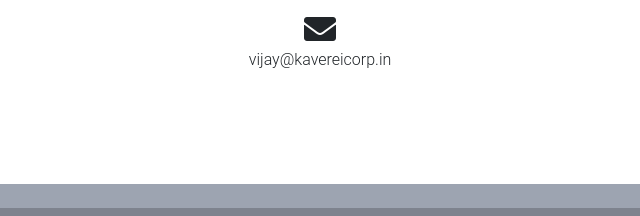
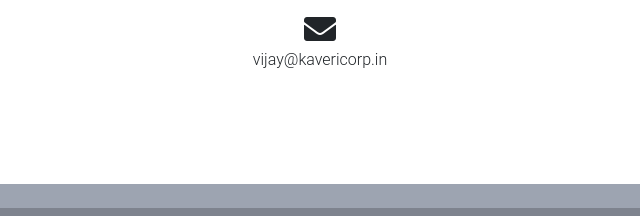
Before and after one commit to simplyvijay/kavericorp, a plain HTML site: page index.html in a window 1280 px wide. Shown: the part 2495-2711 px from the top of the page, 320-960 px from the left. Drawn offline with Linux system fonts and the light colour scheme.

Commit message:
Correcting the email address

```diff
--- a/index.html
+++ b/index.html
@@ -330,7 +330,7 @@
               </li>
 
               <li><i class="fas fa-envelope fa-2x"></i>
-                <p>vijay@kavereicorp.in</p>
+                <p>vijay@kavericorp.in</p>
               </li>
             </ul>
           </div>
```
